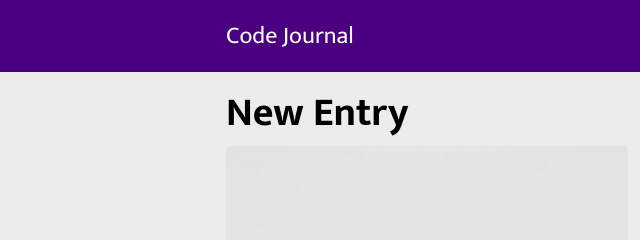
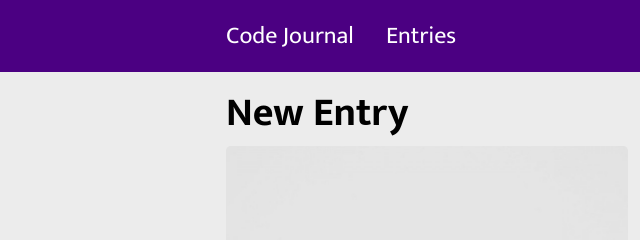
Before and after one commit to byu014/code-journal, a website: page index.html in a window 1280 px wide. Shown: the top 240 px of the page, 0-640 px from the left. Drawn offline with Linux system fonts and the light colour scheme.

Commit message:
Add a navigation item to the navbar for Entries. #2

```diff
--- a/css/styles.css
+++ b/css/styles.css
@@ -3,6 +3,11 @@ body {
   background-color: rgba(128, 128, 128, 0.15);
   font-size: 1.2rem;
   font-weight: 500;
+}
+
+a {
+  text-decoration: none;
+  color: inherit;
 }
 
 h1 {
@@ -36,10 +41,11 @@ header {
 
 .nav {
   display: flex;
+  padding: 1rem 0;
 }
 
-.home {
-  padding: 1rem 0;
+.nav a {
+  flex-basis: 10rem;
 }
 
 .user-input,
--- a/index.html
+++ b/index.html
@@ -23,7 +23,8 @@
       <div class="row">
         <div class="col-full">
           <div class="nav">
-            <a class="home">Code Journal</a>
+            <a href="">Code Journal</a>
+            <a href="" id="entries">Entries</a>
           </div>
         </div>
       </div>
```
